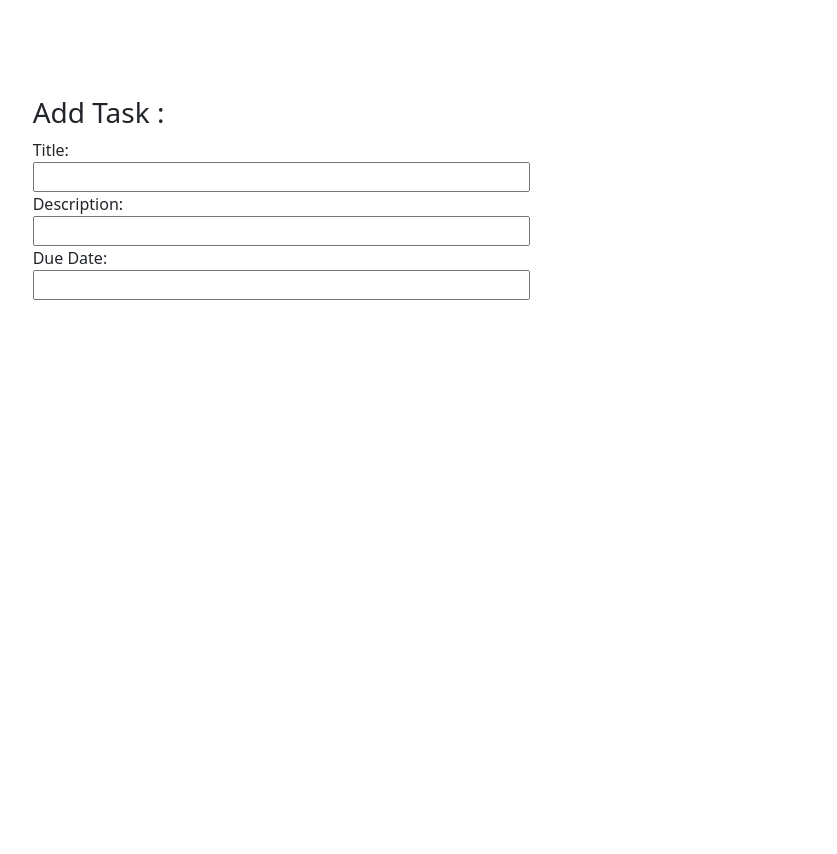
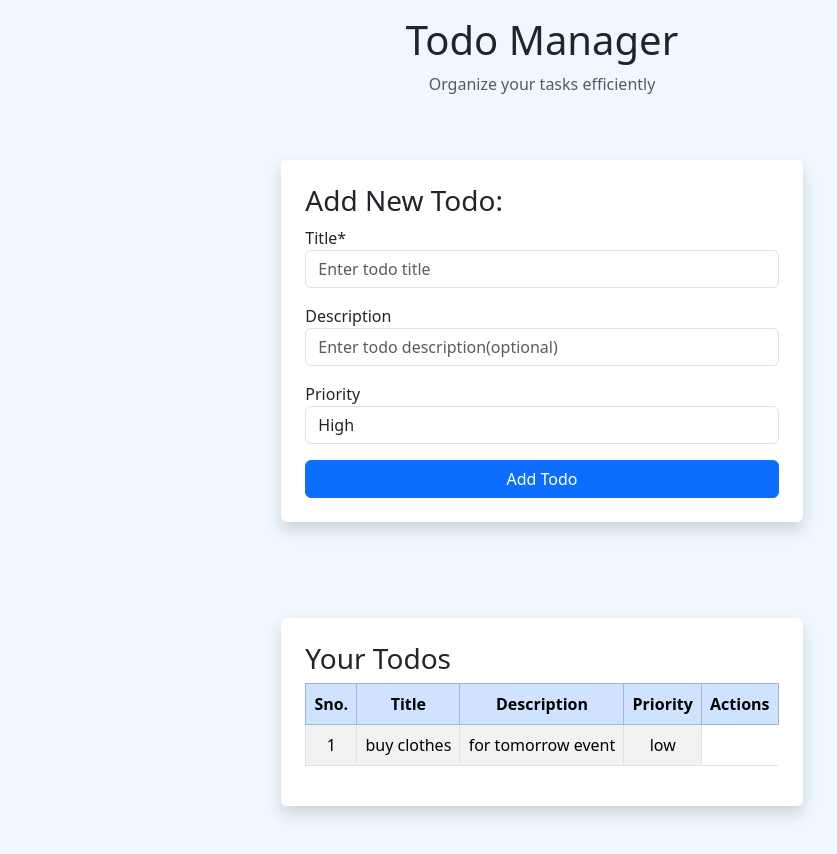
Before and after one commit to kratiDatacode/ToDo-app, a React (Vite) app: page / in a window 1280 px wide. Shown: the whole page, without its empty margins (98-935 px from the left). Before the commit the page ends 800 px from the top, so only its background shows below. Built offline with nearby package versions, Linux system fonts and the light colour scheme.

Commit message:
add basic table for list of todos

```diff
--- a/src/App.jsx
+++ b/src/App.jsx
@@ -6,6 +6,8 @@ const App = () => {
 
   return (
     <>
+      <h1 className="text-center mt-3">Todo Manager</h1>
+      <p className="text-center text-muted">Organize your tasks efficiently</p>
       <FormSection/>
       <TableSection/>
     </>
--- a/src/assets/styles/style.scss
+++ b/src/assets/styles/style.scss
@@ -0,0 +1,3 @@
+body{
+    background-color:#F0F8FF;
+}
--- a/src/components/FormSection.jsx
+++ b/src/components/FormSection.jsx
@@ -1,30 +1,40 @@
 const FormSection = () =>{
+
     return(
         <>
-         <section className="row mx-0 py-5 my-5 d-flex justify-content-center align-items-center">
+         <section className="row mx-0 py-5 d-flex justify-content-center align-items-center">
             <div className="col-md-10">
-                <div className="row mx-0">
-                    <div className="col-md-6">
-                      <h3>Add Task :</h3>
+                <div className="row mx-0 d-flex justify-content-center align-items-center">
+                    <div className="col-md-6 p-4 rounded shadow bg-white">
+                      <h3>Add New Todo:</h3>
                       <form className="d-flex flex-column">
-                        <label htmlFor="title">Title:</label>
+                        <label htmlFor="title">Title*</label>
                         <input
                         type="text"
                         id="title"
                         name="title"
+                        placeholder="Enter todo title"
+                        className="form-control mb-3"
                         />
-                        <label htmlFor="description">Description:</label>
+                        <label htmlFor="description">Description</label>
                         <input
                         type="text"
                         id="description"
                         name="description"
+                        placeholder="Enter todo description(optional)"
+                        className="form-control mb-3"
                         />
-                        <label htmlFor="due">Due Date:</label>
-                        <input
-                        type="text"
-                        id="due"
-                        name="due"
-                        />
+                        <label htmlFor="priority">Priority</label>
+                        <select
+                         id="priority"
+                         name="priority"
+                         className="form-control mb-3"
+                        >
+                        <option value="High">High</option>
+                        <option value="Medium">Medium</option>
+                        <option value="Low">Low</option>
+                        </select>
+                        <button type="submit" className="btn btn-primary">Add Todo</button>
                       </form>
                     </div>
                 </div>
--- a/src/components/TableSection.jsx
+++ b/src/components/TableSection.jsx
@@ -1,6 +1,34 @@
 const TableSection = () =>{
     return(
         <>
+         <section className="row mx-0 py-5 d-flex justify-content-center align-items-center">
+            <div className="col-md-10">
+                <div className="row mx-0 d-flex justify-content-center align-items-center">
+                    <div className="col-md-6 p-4 rounded shadow bg-white">
+                     <h3>Your Todos</h3>
+                     <table className="table table-bordered table-striped text-center align-middle">
+                        <thead className="table-primary" >
+                            <tr>
+                                <th>Sno.</th>
+                                <th>Title</th>
+                                <th>Description</th>
+                                <th>Priority</th>
+                                <th>Actions</th>
+                            </tr>
+                        </thead>
+                        <tbody>
+                            <tr>
+                                <td>1</td>
+                                <td>buy clothes</td>
+                                <td>for tomorrow event</td>
+                                <td>low</td>
+                            </tr>
+                        </tbody>
+                     </table>
+                    </div>
+                </div>
+            </div>
+         </section>
         </>
     )
 }
```
